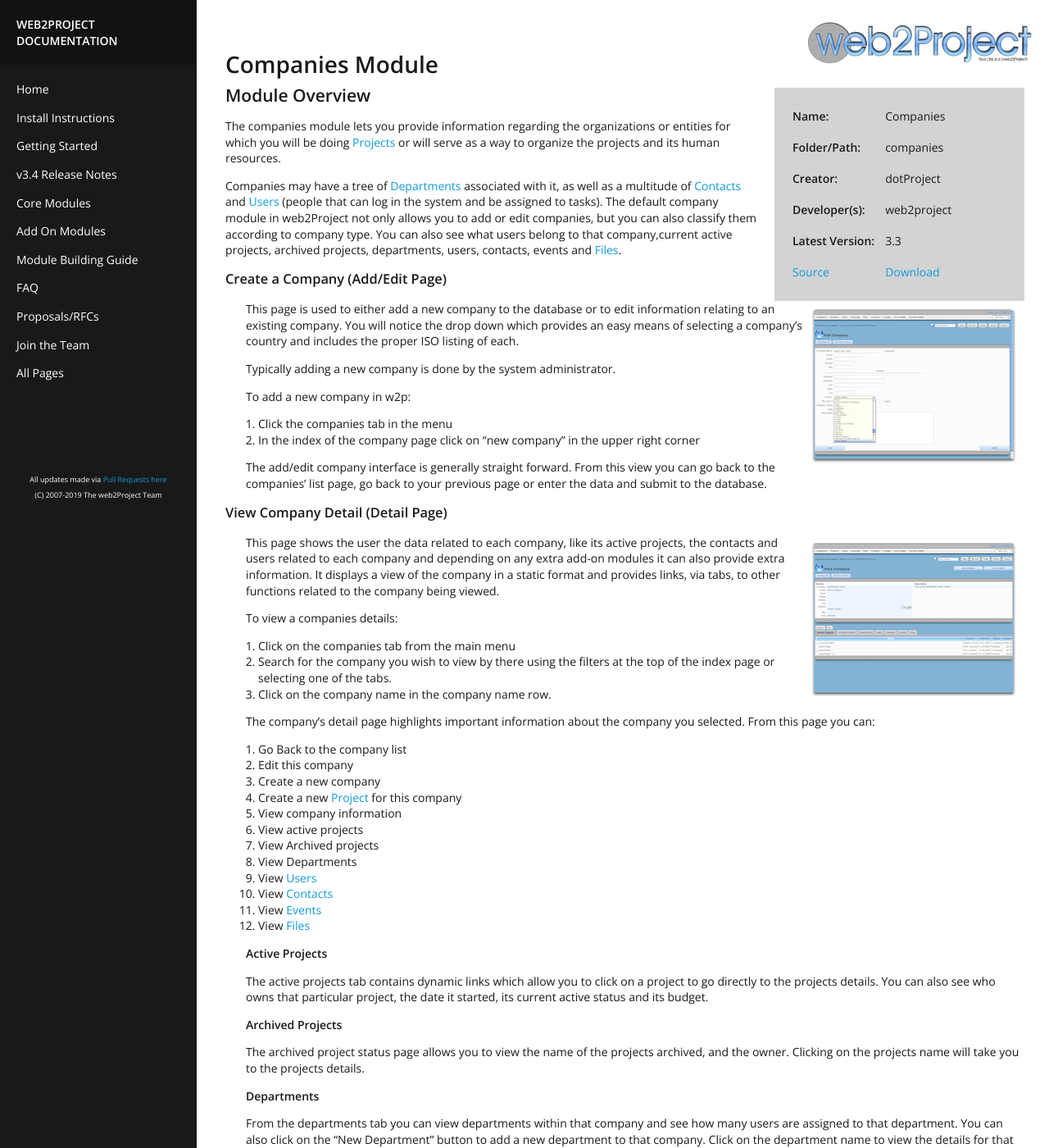
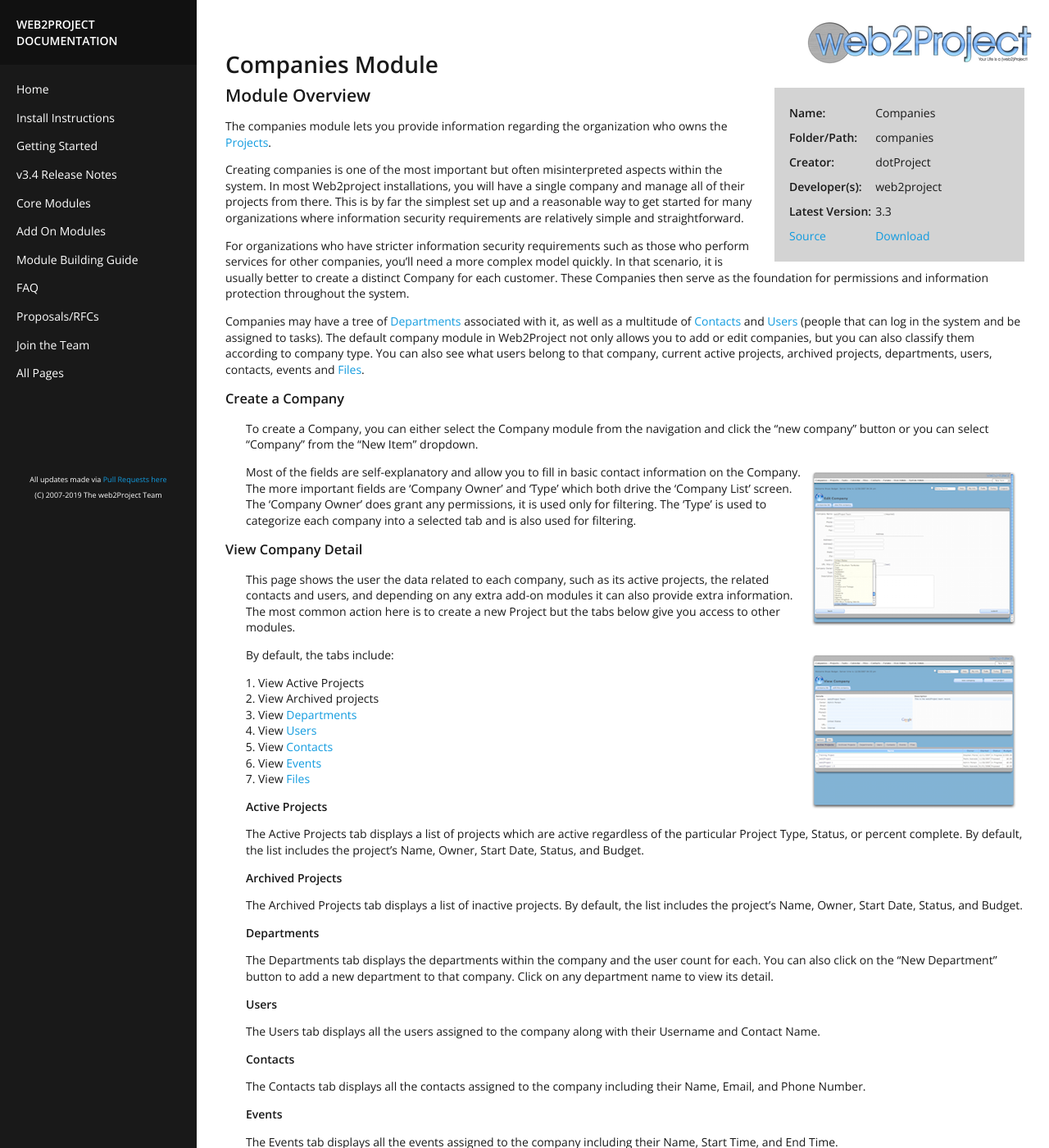
Before and after one commit to web2project/web2project.github.io, a Jekyll site: the page built from _modules/companies.md, in a window 1280 px wide and 1400 px high. Shown: the whole window at 82% size. Built offline with Jekyll 4.4.1, drawn with Linux system fonts in a browser that asks for light colours; some of the changed text lies outside the part shown.

Commit message:
merged the chapter

```diff
--- a/_modules/companies.md
+++ b/_modules/companies.md
@@ -15,48 +15,33 @@ module_download: http://github.com/web2project/web2project/archive/master.zip
 
 ## Module Overview
 
-The companies module lets you provide information regarding the organizations or entities for which you will be doing [Projects](/modules/projects.html) or will serve as a way to organize the projects and its human resources.
+The companies module lets you provide information regarding the organization who owns the [Projects](/modules/projects.html).
 
-Companies may have a tree of [Departments](/modules/departments.html) associated with it, as well as a multitude of [Contacts](/modules/contacts.html) and [Users](/modules/user_admin.html) (people that can log in the system and be assigned to tasks). The default company module in web2Project not only allows you to add or edit companies, but you can also classify them according to company type. You can also see what users belong to that company,current active projects, archived projects, departments, users, contacts, events and [Files](/modules/files.html).
+Creating companies is one of the most important but often misinterpreted aspects within the system. In most Web2project installations, you will have a single company and manage all of their projects from there. This is by far the simplest set up and a reasonable way to get started for many organizations where information security requirements are relatively simple and straightforward.
 
-### Create a Company (Add/Edit Page)
+For organizations who have stricter information security requirements such as those who perform services for other companies, you'll need a more complex model quickly. In that scenario, it is usually better to create a distinct Company for each customer. These Companies then serve as the foundation for permissions and information protection throughout the system.
+
+Companies may have a tree of [Departments](/modules/departments.html) associated with it, as well as a multitude of [Contacts](/modules/contacts.html) and [Users](/modules/users.html) (people that can log in the system and be assigned to tasks). The default company module in Web2Project not only allows you to add or edit companies, but you can also classify them according to company type. You can also see what users belong to that company, current active projects, archived projects, departments, users, contacts, events and [Files](/modules/files.html).
+
+### Create a Company
+
+To create a Company, you can either select the Company module from the navigation and click the “new company” button or you can select “Company” from the “New Item” dropdown.
 
 <a href="/assets/docs/companies/addedit.png"><img src="/assets/docs/companies/thumb-addedit.png" /></a>
 
-This page is used to either add a new company to the database or to edit information relating to an existing company. You will notice the drop down which provides an easy means of selecting a company's country and includes the proper ISO listing of each.
+Most of the fields are self-explanatory and allow you to fill in basic contact information on the Company. The more important fields are 'Company Owner' and 'Type' which both drive the 'Company List' screen. The 'Company Owner' does grant any permissions, it is used only for filtering. The 'Type' is used to categorize each company into a selected tab and is also used for filtering.
 
-Typically adding a new company is done by the system administrator.
+### View Company Detail
 
-To add a new company in w2p:
-
-1. Click the companies tab in the menu
-1. In the index of the company page click on "new company" in the upper right corner
-
-The add/edit company interface is generally straight forward. From this view you can go back to the companies’ list page, go back to your previous page or enter the data and submit to the database.
-
-### View Company Detail (Detail Page)
+This page shows the user the data related to each company, such as its active projects, the related contacts and users, and depending on any extra add-on modules it can also provide extra information. The most common action here is to create a new Project but the tabs below give you access to other modules.
 
 <a href="/assets/docs/companies/view.png"><img src="/assets/docs/companies/thumb-view.png" /></a>
 
-This page shows the user the data related to each company, like its active projects, the contacts and users related to each company and depending on any extra add-on modules it can also provide extra information.
-It displays a view of the company in a static format and provides links, via tabs, to other functions related to the company being viewed.
+By default, the tabs include:
 
-To view a companies details:
-
-1. Click on the companies tab from the main menu
-1. Search for the company you wish to view by there using the filters at the top of the index page or selecting one of the tabs.
-1. Click on the company name in the company name row.
-
-The company's detail page highlights important information about the company you selected. From this page you can:
-
-1. Go Back to the company list
-1. Edit this company
-1. Create a new company
-1. Create a new [Project](/modules/projects.html) for this company
-1. View company information
-1. View active projects
+1. View Active Projects
 1. View Archived projects
-1. View Departments
+1. View [Departments](/modules/departments.html)
 1. View [Users](/modules/user-admin.html)
 1. View [Contacts](/modules/contacts.html)
 1. View [Events](/modules/calendar.html)
@@ -64,34 +49,36 @@ The company's detail page highlights important information about the company you
 
 <strong>Active Projects</strong>
 
-The active projects tab contains dynamic links which allow you to click on a project to go directly to the projects details. You can also see who owns that particular project, the date it started, its current active status and its budget.
+The Active Projects tab displays a list of projects which are active regardless of the particular Project Type, Status, or percent complete. By default, the list includes the project's Name, Owner, Start Date, Status, and Budget.
 
 <strong>Archived Projects</strong>
 
-The archived project status page allows you to view the name of the projects archived, and the owner. Clicking on the projects name will take you to the projects details.
+The Archived Projects tab displays a list of inactive projects. By default, the list includes the project's Name, Owner, Start Date, Status, and Budget.
 
 <strong>Departments</strong>
 
-From the departments tab you can view departments within that company and see how many users are assigned to that department. You can also click on the "New Department" button to add a new department to that company. Click on the department name to view the details for that department.
+The Departments tab displays the departments within the company and the user count for each. You can also click on the "New Department" button to add a new department to that company. Click on any department name to view its detail.
 
 <strong>Users</strong>
 
-The users tab lets you view all the users assigned to the company. From this tab you can view their user name and real name. Click on the user name to view details about that user.
+The Users tab displays all the users assigned to the company along with their Username and Contact Name.
 
 <strong>Contacts</strong>
 
-Companies can have contacts in addition to users. Contacts can be used for a number of benefits. From this tab you can view the contacts name, email, and department. Clicking on the contacts name will take you to the contacts details. See the contact module for more information.
+The Contacts tab displays all the contacts assigned to the company including their Name, Email, and Phone Number.
 
 <strong>Events</strong>
 
-If you have created events in the system and associated them to a company, you can view the events related to the company here. This view will show your the date and time of the event, Type of event and event details.
+The Events tab displays all the events assigned to the company including their Name, Start Time, and End Time.
 
 <strong>Files</strong>
 
-You can add files to any project or task. When you add a file to a project or task, those projects will show under the files tab. From this tab you can view the folder structure, files and file type. Click on any file to download it.
+The Files tab displays all the files assigned to any project or task within the company. These files also appear under their assigned projects or tasks.view the folder structure, files and file type. Click on any file to download it.
 
-### List Companies (List Page)
+### List Companies
 
 <a href="/assets/docs/companies/index.png"><img src="/assets/docs/companies/thumb-index.png" /></a>
 
-On this page the user can see the list of Companies which he is permitted to see. This list is divided by tabs and the user can choose each tab for each company type defined by the System Administrator. The list can be filtered by Company Owner or the user can type a search string to fine tune his search.
+This page is a simple list of Companies filtered according to the user's permissions. This list is divided into Company Types which are defined in the System Administration module. The overall company list can be filtered by Company Owner or the user can type a search string to fine tune his search.
+
+{% include icon-question.html %} Whenever you can't find a company, check the Owner filter and change the dropdown to 'All'. If the company does not appear, the only alternatives are that you don’t have permission to view it or it is not in the system.
--- a/assets/style.css
+++ b/assets/style.css
@@ -456,7 +456,7 @@ article img {
 
 td {
     border-right: 1px solid lightgray;
-    padding: 5px;
+    /*padding: 5px;*/
 }
 
 tbody tr td:nth-child(1) {
```
